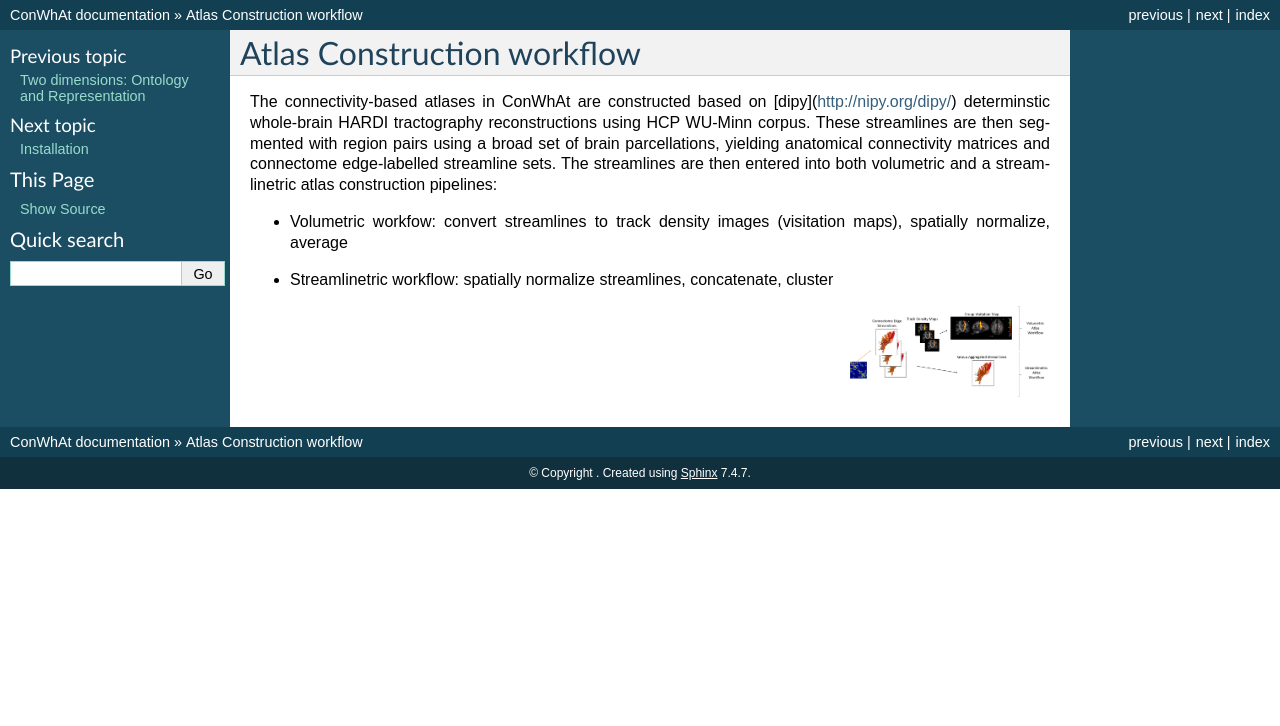
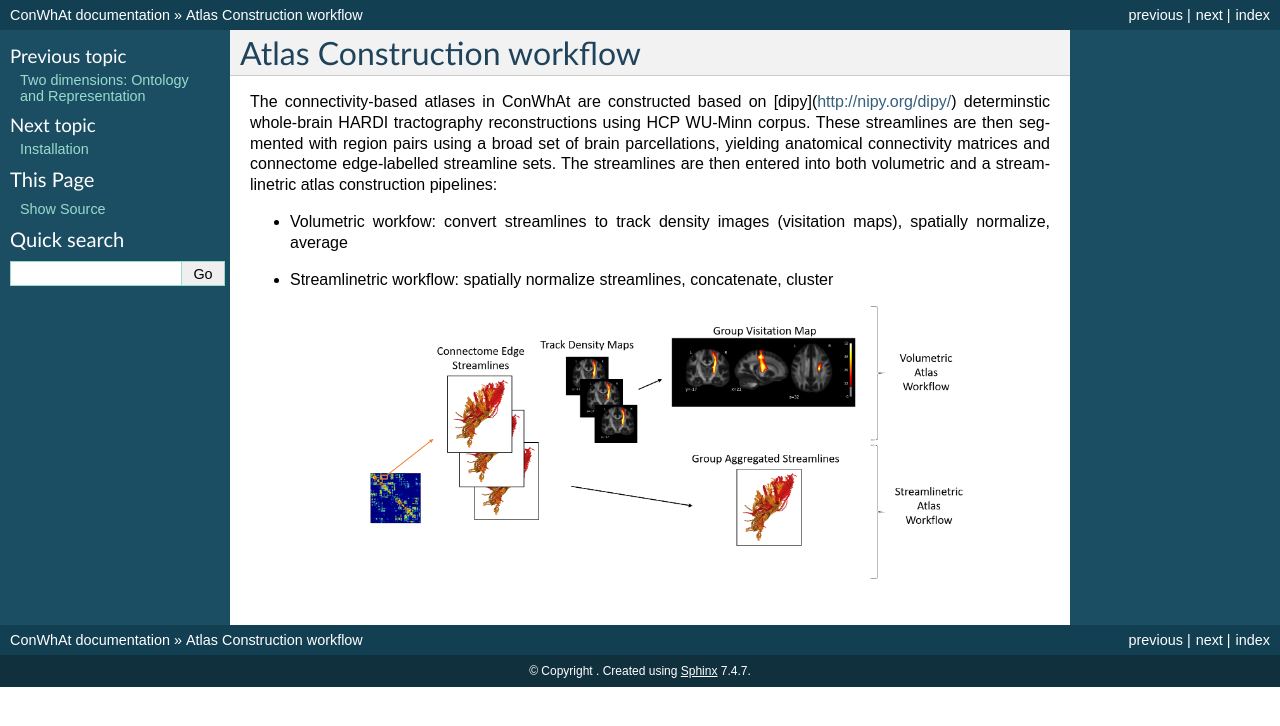
Before and after one commit to JohnGriffiths/ConWhAt, a Sphinx documentation site: the page built from docs/about_conwhat/atlas_construction_workflow.rst, in a window 1280 px wide. Shown: the top 726 px of the page. Built offline with Sphinx 7.4.7, drawn with Linux system fonts in a browser that asks for light colours.

Commit message:
Update atlas_construction_workflow.rst

```diff
--- a/docs/about_conwhat/atlas_construction_workflow.rst
+++ b/docs/about_conwhat/atlas_construction_workflow.rst
@@ -10,5 +10,5 @@ The connectivity-based atlases in ConWhAt are constructed based on [dipy](http:/
 
 
   .. image:: ../figs/atlas_construction_fig.png
-    :width: 200px
-    :align: right
+    :width: 600px
+    :align: center
```
